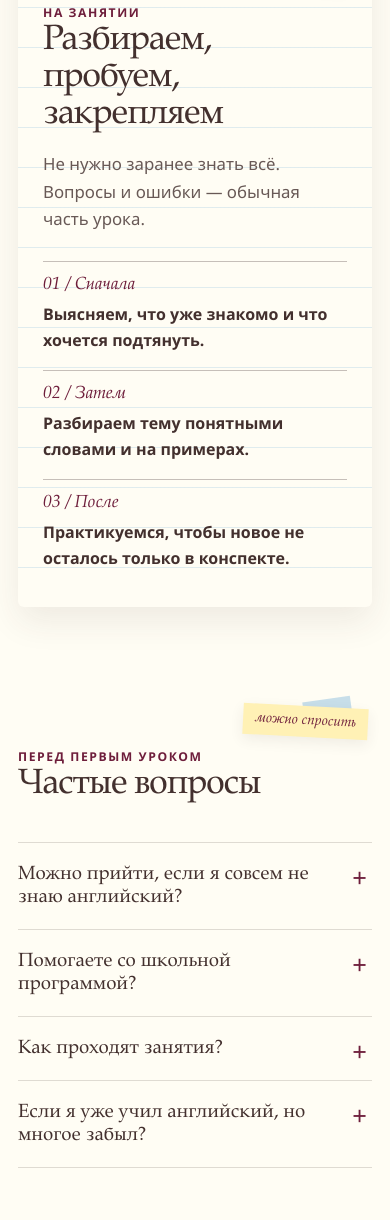
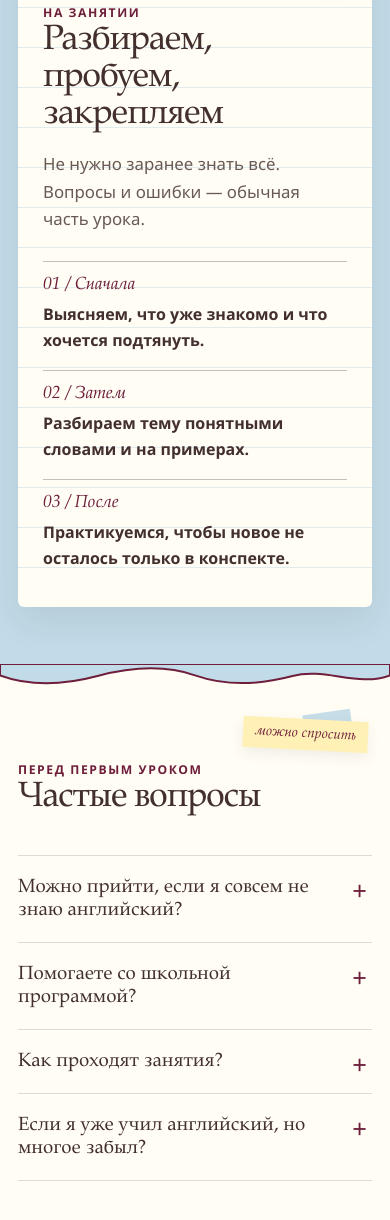
Before and after one commit to ivanivanovd/sklad-course, a plain HTML site: page maya.html in a window 390 px wide. Shown: the part 3839-5059 px from the top of the page. Drawn offline with Linux system fonts and the light colour scheme.

Commit message:
Separate lesson and FAQ with a wave

```diff
--- a/maya.html
+++ b/maya.html
@@ -132,7 +132,7 @@
     .format-item .number { color: var(--plum); font: italic 1.2rem var(--serif); }
     .format-item h3 { margin: 11px 0 5px; font-size: 1.4rem; }
     .format-item p { margin: 0; color: var(--muted); font-size: .93rem; }
-    .learning { padding-top: 104px; }
+    .learning { padding: 104px 0 78px; background: var(--blue); }
     .learning-panel { position: relative; overflow: hidden; padding: 54px 62px 58px; border-radius: 6px; background: var(--paper); box-shadow: var(--shadow); }
     .learning-sticker { position: relative; z-index: 1; display: table; margin: 0 0 18px auto; padding: 8px 13px; transform: rotate(5deg); background: var(--blue); color: var(--plum); box-shadow: 0 4px 10px rgba(67,48,46,.08); font: italic .94rem var(--serif); }
     .learning-panel::before { content: ""; position: absolute; inset: 0; z-index: 0; background-image: repeating-linear-gradient(0deg, transparent 0 39px, rgba(193,219,232,.5) 39px 40px); pointer-events: none; }
@@ -142,10 +142,13 @@
     .step { padding-top: 17px; border-top: 1px solid rgba(67,48,46,.3); }
     .step b { display: block; margin-bottom: 12px; color: var(--plum); font: italic 1.1rem var(--serif); }
     .step p { margin: 0; font-weight: 650; }
+    .section-wave { height: 42px; margin-top: -1px; background: var(--paper); }
+    .section-wave svg { display: block; width: 100%; height: 100%; }
+    .section-wave path { fill: var(--blue); stroke: var(--plum); stroke-width: 2; vector-effect: non-scaling-stroke; }
     .scribble-divider { position: relative; z-index: 3; width: min(1120px, calc(100% - 48px)); height: 42px; margin: -20px auto; pointer-events: none; }
     .scribble-divider svg { display: block; width: 100%; height: 100%; overflow: visible; }
     .scribble-divider path { fill: none; stroke: var(--plum); stroke-width: 2.2; stroke-linecap: round; stroke-linejoin: round; opacity: .82; }
-    .faq { position: relative; padding-top: 80px; }
+    .faq { position: relative; padding-top: 80px; background: var(--paper); }
     .faq::before { position: absolute; top: 44px; right: max(24px, calc((100vw - 1120px) / 2)); z-index: 2; padding: 7px 12px; transform: rotate(3deg); background: var(--yellow); color: var(--plum); box-shadow: 0 5px 14px rgba(67,48,46,.08); content: "можно спросить"; font: italic .88rem var(--serif); }
     .faq::after { position: absolute; top: 37px; right: max(42px, calc((100vw - 1120px) / 2 + 22px)); z-index: 1; width: 48px; height: 14px; transform: rotate(-8deg); background: rgba(193,219,232,.9); content: ""; }
     .faq .section-intro { position: relative; }
@@ -192,10 +195,11 @@
       .format-grid { grid-template-columns: 1fr; }
       .format-item, .format-item + .format-item { min-height: 0; padding: 19px 0; border-left: 0; }
       .format-item + .format-item { border-top: 1px solid var(--line); }
-      .learning { padding-top: 72px; }
+      .learning { padding: 72px 0 58px; }
       .learning-panel { padding: 36px 25px; }
       .learning-sticker { margin: 0 0 15px auto; padding: 6px 9px; font-size: .78rem; }
       .scribble-divider { width: calc(100% - 38px); height: 30px; margin: -14px auto; }
+      .section-wave { height: 28px; }
       .steps { grid-template-columns: 1fr; gap: 16px; }
       .step { padding-top: 12px; }
       .step b { margin-bottom: 5px; }
@@ -327,6 +331,10 @@
       </div>
     </section>
 
+    <div class="section-wave" aria-hidden="true">
+      <svg viewBox="0 0 1440 42" preserveAspectRatio="none"><path d="M0 0H1440V17C1320 35 1200 5 1080 18S840 34 720 17 480 5 360 18 120 35 0 17Z" /></svg>
+    </div>
+
     <section class="faq section" aria-labelledby="faq-title">
       <div class="wrap">
         <div class="section-intro">
```
Also changed, not shown: maya-tilda-embed.html (+11 -3 lines).
